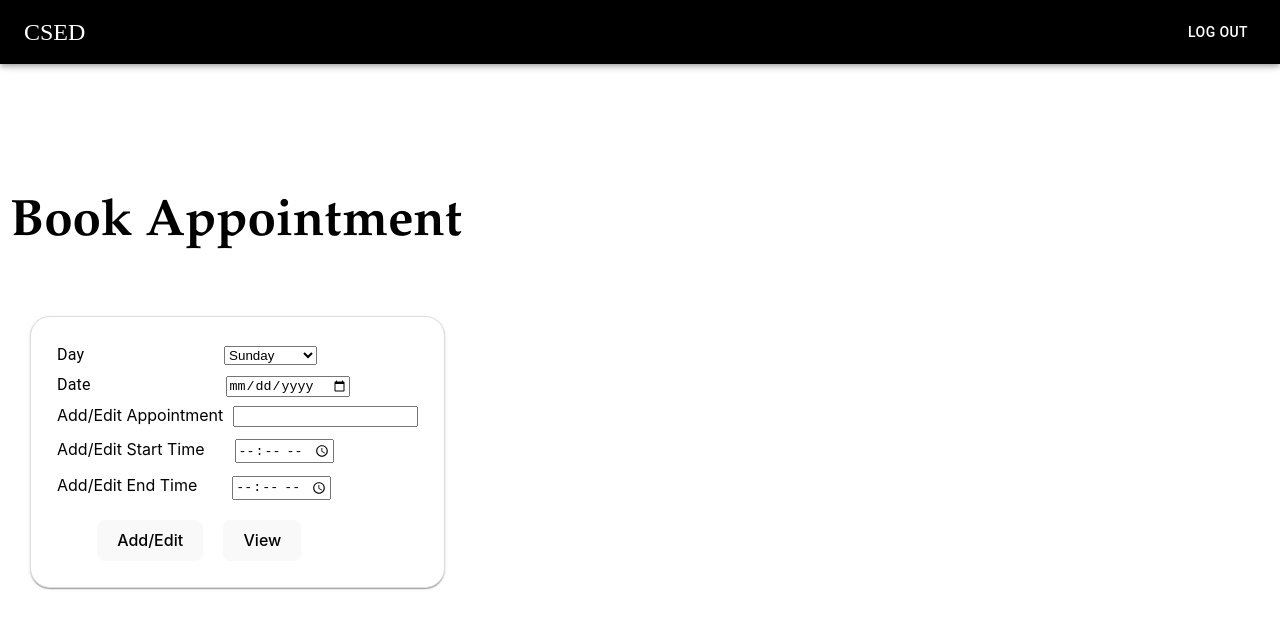
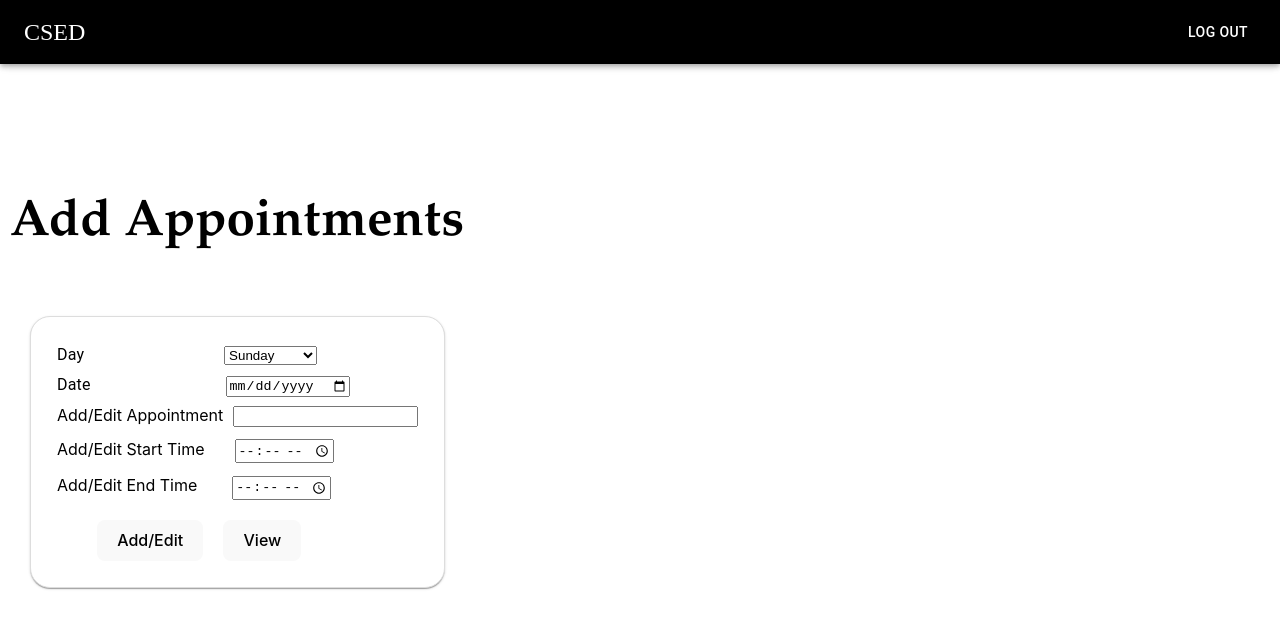
Before and after one commit to Maymoona12/CSED, a React (Vite) app in the folder Frontend/: page /appointment in a window 1280 px wide. Shown: the top 628 px of the page. Built offline with nearby package versions, Linux system fonts and the light colour scheme.

Commit message:
some  edit in appointments pages ok

```diff
--- a/Frontend/src/pages/Appointment/Appointment.jsx
+++ b/Frontend/src/pages/Appointment/Appointment.jsx
@@ -151,7 +151,7 @@ const Appointment = () => {
           </Toolbar>
         </AppBar>
         <div style={{ display: "flex", flexWrap: "wrap", marginLeft: "10px" }}>
-          <h1 style={{ color: "black", fontFamily: "Garamond" }}>Book Appointment</h1>
+          <h1 style={{ color: "black", fontFamily: "Garamond" }}>Add Appointments</h1>
         </div>
         <div style={{ display: "flex", flexDirection: "column", alignItems: "center", margin: "20px", minWidth: "200px", color: "black" }}>
           <Card style={{ display: "flex", flexDirection: "column", alignItems: "center", margin: "10px", padding: "10px", minWidth: "200px", height: "250px", border: "1px solid #ddd", borderRadius: "20px", color: "black" }}>
--- a/Frontend/src/pages/Appointment/CalendarPage.jsx
+++ b/Frontend/src/pages/Appointment/CalendarPage.jsx
@@ -108,7 +108,7 @@ const CalendarPage = ({ schedule }) => {
         {/* Header */}
         <div>
           <div style={{ display: "flex", flexWrap: "wrap", marginTop: "50px", marginLeft: "10px" }}>
-            <h1 style={{ color: "black", fontFamily: "Garamond" }}>Calendar Page</h1>
+            <h1 style={{ color: "black", fontFamily: "Garamond" }}>Book Appointment</h1>
           </div>
         </div>
 
```
